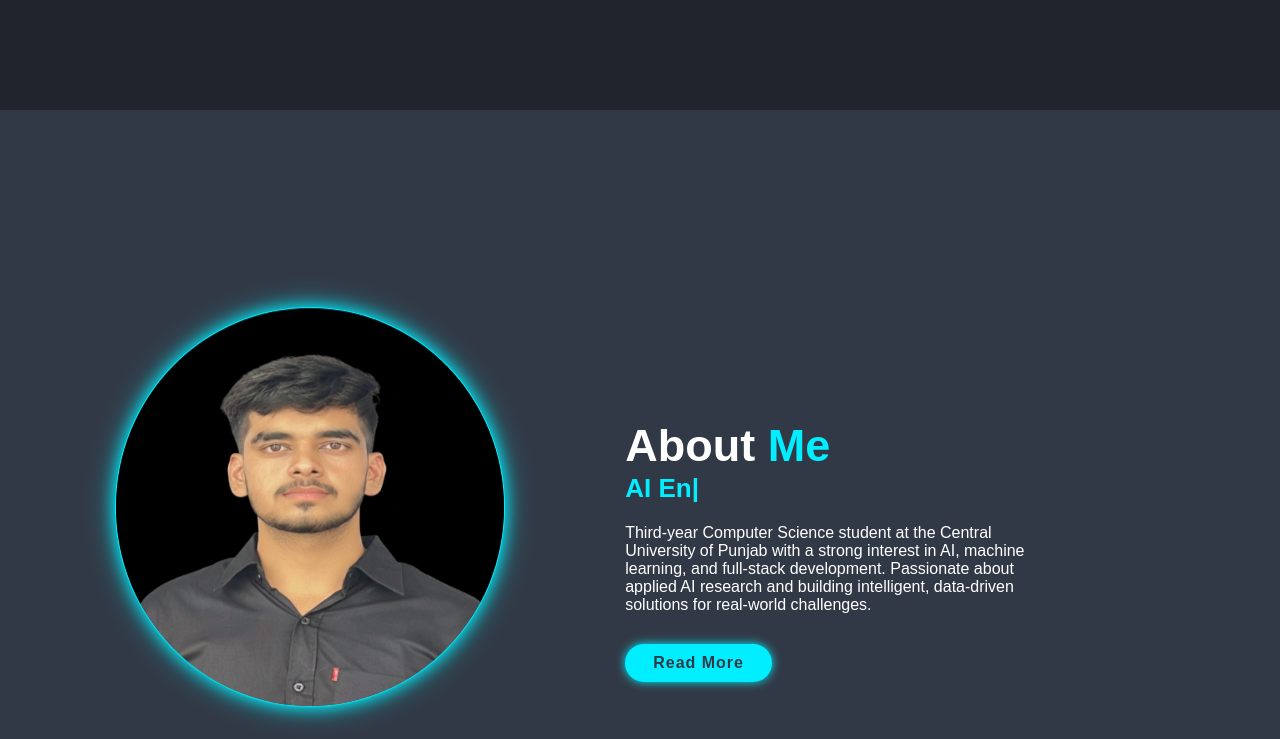
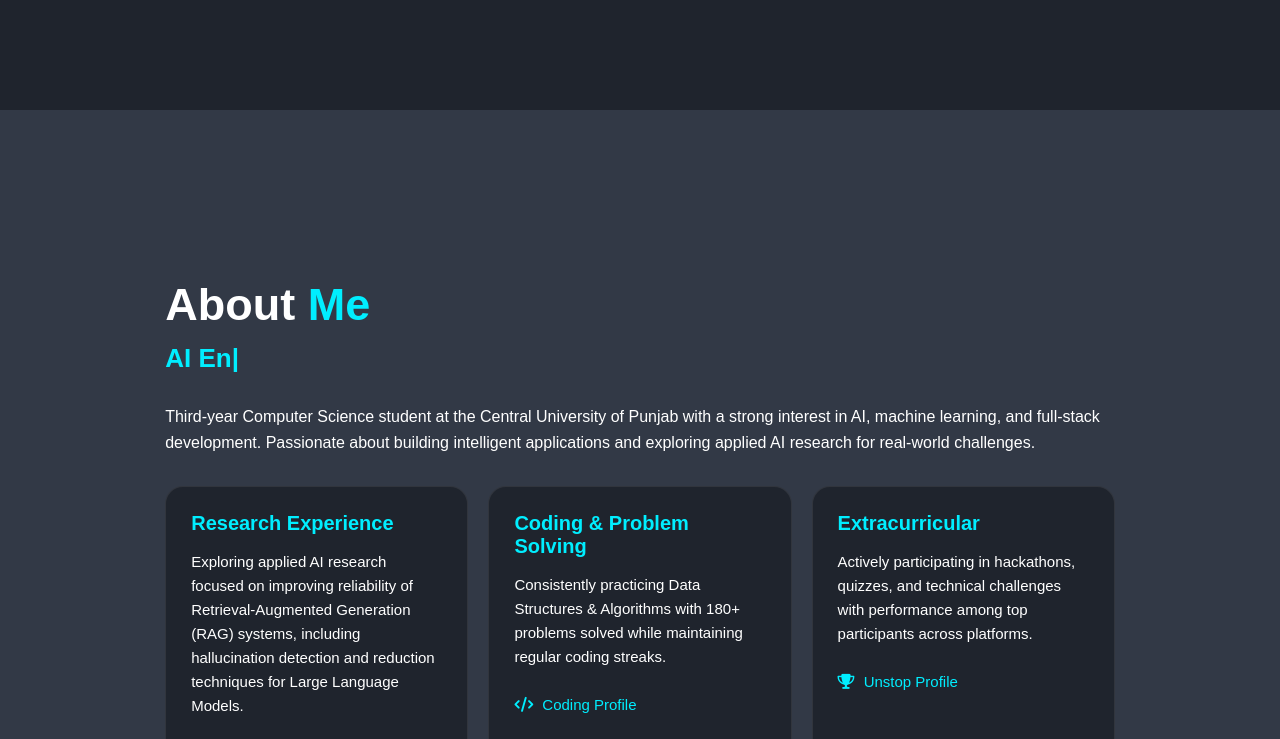
Before and after one commit to Irfan-lab700/-Personal-Portfolio, a plain HTML site: page index.html in a window 1280 px wide. Shown: the part 690-1429 px from the top of the page. Drawn offline with nearby package versions, Linux system fonts and the light colour scheme.

Commit message:
Enhanced about section and added experience and achievments

```diff
--- a/index.html
+++ b/index.html
@@ -41,19 +41,60 @@
             <img src = "images/home.png" alt = "">
         </div>
     </section>
-    <!--About-->
-    <section class="about" id="about">
-        <div class="about-img">
-            <img src = "images/about.png" alt = "">
+<!-- About -->
+<section class="about" id="about">
+
+    <div class="about-content">
+        <h2 class="about-heading">About <span>Me</span></h2>
+        <h3><span class="multiple-texts"></span></h3>
+        <p>
+            Third-year Computer Science student at the Central University of Punjab
+            with a strong interest in AI, machine learning, and full-stack development.
+            Passionate about building intelligent applications and exploring applied AI
+            research for real-world challenges.
+        </p>
+        <div class="about-info">
+            <div class="info-box">
+                <h4>Research Experience</h4>
+                <p>
+                    Exploring applied AI research focused on improving reliability of
+                    Retrieval-Augmented Generation (RAG) systems, including hallucination
+                    detection and reduction techniques for Large Language Models.
+                    <br><br>
+                    <a href="https://github.com/Irfan-lab700/TrustQA" target="_blank">
+                        <i class="fa-brands fa-github"></i>
+                        Research Implementation
+                    </a>
+                </p>
+            </div>
+            <div class="info-box">
+                <h4>Coding & Problem Solving</h4>
+                <p>
+                    Consistently practicing Data Structures & Algorithms with
+                    180+ problems solved while maintaining regular coding streaks.
+                    <br><br>
+                    <a href="https://leetcode.com/irfan_khan_002_" target="_blank">
+                        <i class="fa-solid fa-code"></i>
+                        Coding Profile
+                    </a>
+                </p>
+            </div>
+            <div class="info-box">
+                <h4>Extracurricular</h4>
+                <p>
+                    Actively participating in hackathons, quizzes, and technical
+                    challenges with performance among top participants across platforms.
+                    <br><br>
+                    <a href="https://unstop.com/u/irfankha25664" target="_blank">
+                        <i class="fa-solid fa-trophy"></i>
+                        Unstop Profile
+                    </a>
+                </p>
+            </div>
         </div>
-        <div class="about-content">
-            <h2 class="heading">About<span> Me</span></h2>
-            <h3><span class = "multiple-texts"></span></h3>
-            <p>Third-year Computer Science student at the Central University of Punjab with a strong interest in AI, machine learning, and full-stack development. Passionate about applied AI research and building intelligent, data-driven solutions for real-world challenges.</p>
-            <a href="pdfs/Irfankhan(Resume).pdf" class="btn">Read More</a>
-        </div>
-    </section>
-
+    </div>
+</section>
+    <!--Skills-->
 <section class="skills" id="skills">
     <h2 class="heading">My <span>Skills</span></h2>
     <div class="skills-container">
--- a/style.css
+++ b/style.css
@@ -20,6 +20,10 @@ html{
 body{
     background: var(--bg-color);
     color: var(--text-color);
+}
+.heading{
+    text-align:center;
+    font-size:4.5rem;
 }
 .header {
     position: fixed;
@@ -130,45 +134,84 @@ span{
 .btn:hover{
     box-shadow: none;
 }
+
 .about{
     display:flex;
-    justify-content: center;
-    align-items: center;
-    background: var(--second-bg-color);
-    gap: 2rem;
+    justify-content:center;
+    align-items:center;
+    background:var(--second-bg-color);
 }
+
 .about-content{
-    padding: 0 100px;
-}
-.about-img img{
-  width: 390px;
-  height: 400px;
-  border-radius: 50%;
-  background: #ffffff;
-  border: 1px solid #00f0ff;
-  box-shadow:
-    0 0 15px #00f0ff,
-    0 0 30px rgba(0, 240, 255, 0.6);
-}
-.about-img:hover img{
-    transform: scale(1.1);
-}
-.heading{
-    text-align: center;
-    font-size: 4.5rem;
-}
-.about-content h2{
-    text-align: left;
-    line-height: 1.2;
+    width:100%;
+    max-width:1200px;
+    padding:50px;
 }
 .about-content h3{
-    font-size: 2.6rem;
+    font-size:2.6rem;
+    line-height:2
 }
-.about-content p{
-    font-size: 1.6rem;
-    margin: 2rem 0 3rem;
+.about-content > p{
+    font-size:1.6rem;
+    line-height:1.6;
+    margin:2rem 0 3rem;
 }
 
+.about-info{
+    display:grid;
+    grid-template-columns:repeat(3,1fr);
+    gap:2rem;
+    margin-bottom:3rem;
+}
+
+.about-heading{
+    text-align:left;
+    font-size:4.5rem;
+    line-height:1.2;
+    color:#fff;
+}
+
+.info-box{
+    background:var(--bg-color);
+    border-radius:1.8rem;
+    padding:2.5rem;
+    border:1px solid rgba(255,255,255,0.08);
+    transition:.3s ease;
+}
+
+.info-box:hover{
+    transform:translateY(-8px);
+    box-shadow:0 0 1rem var(--main-color);
+}
+
+.info-box h4{
+    font-size:2rem;
+    color:var(--main-color);
+    margin-bottom:1.5rem;
+}
+
+.info-box p{
+    font-size:1.5rem;
+    line-height:1.6;
+    margin:0;
+    color:var(--text-color);
+}
+
+.info-box a{
+    color:var(--main-color);
+    text-decoration:none;
+    font-size:1.5rem;
+    transition:.3s ease;
+}
+
+.info-box a:hover{
+    text-decoration:underline;
+}
+
+.info-box i{
+    color:var(--main-color);
+    margin-right:5px;
+}
 
 .skills .heading {
     margin-bottom: 60px;
@@ -551,6 +594,14 @@ span{
         columns:1;
     }
 
+    .about-info{
+        grid-template-columns:1fr;
+    }
+
+    .about-content{
+        padding:25px;
+    }
+
     .contact form .input-box input {
         width: 100%;
     }
```
